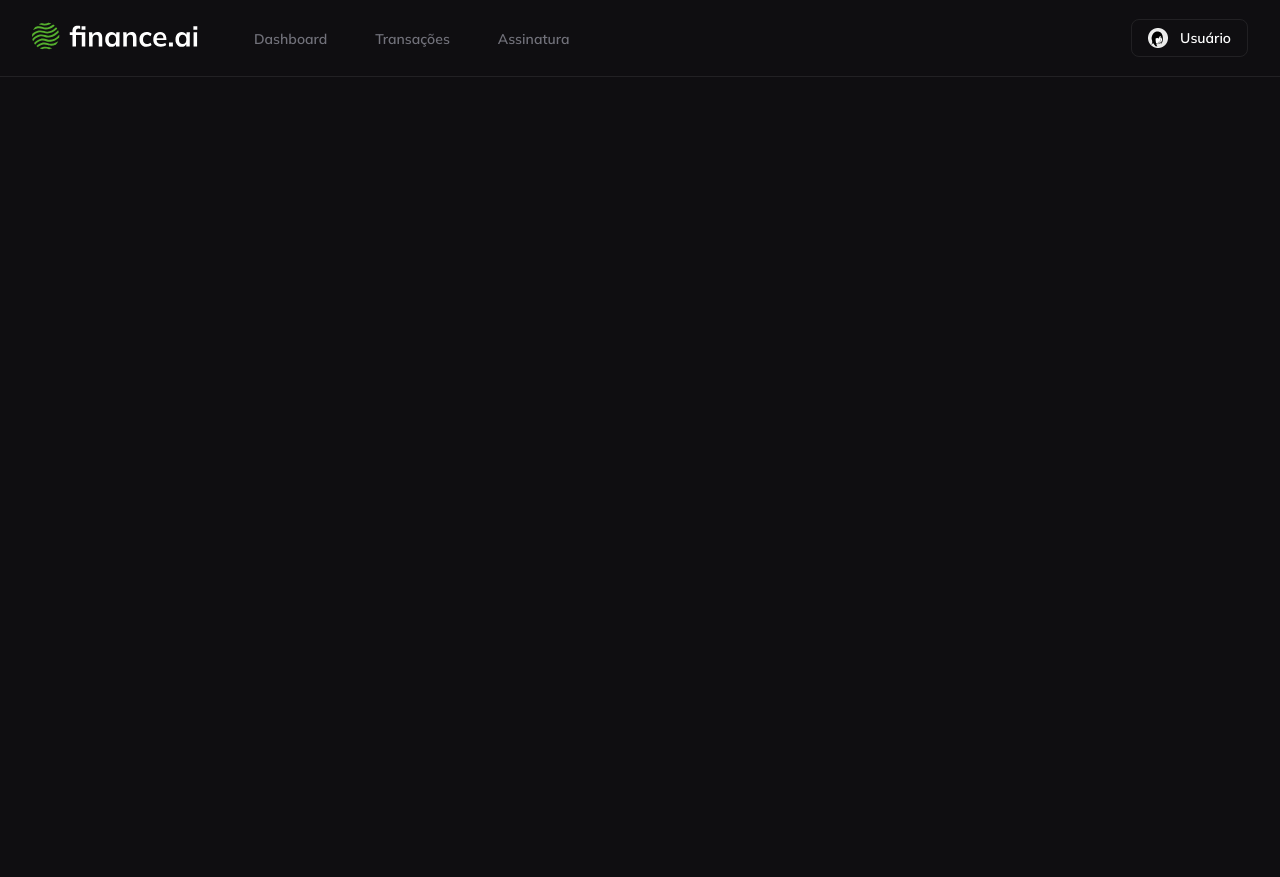
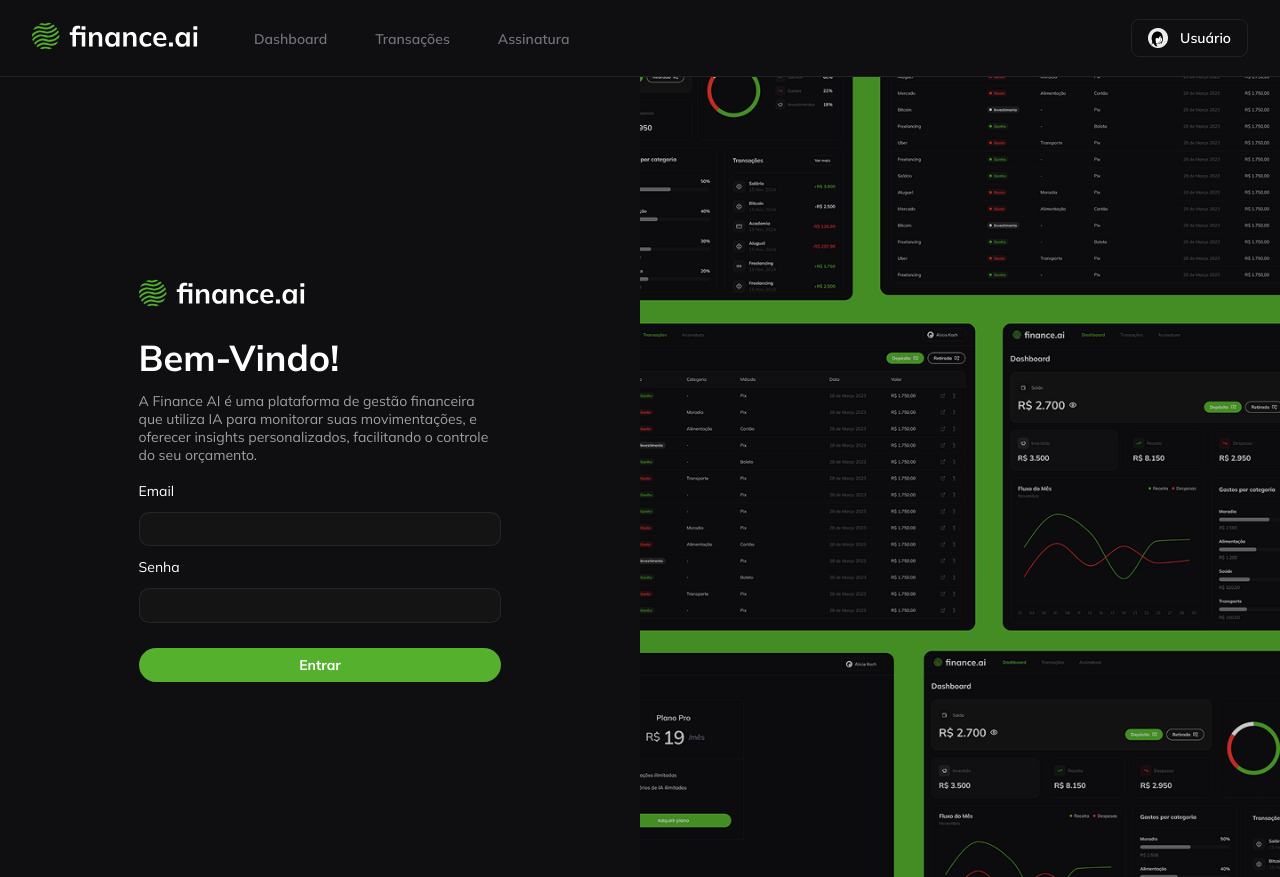
Before and after one commit to KauaCruzPereira/Finance.ai, a React (Vite) app: page /login in a window 1280 px wide. Before the commit the page ends 800 px from the top, so only its background shows below. Built offline with nearby package versions, Linux system fonts and the light colour scheme.

Commit message:
Added login page layout

```diff
--- a/src/App.jsx
+++ b/src/App.jsx
@@ -6,6 +6,7 @@ import {
   Route,
   Routes
 } from "react-router-dom";
+import { Login } from './pages/Login';
 
 
 
@@ -18,7 +19,9 @@ function App() {
 
         <Routes>
           <Route path="/" Component={HomePage} />
-          <Route path="/transactions" Component={() => (<h1>iauysdgasidgahjsdkas</h1>)} />
+          <Route path="/login" Component={Login} />
+          <Route path="/transactions" Component={() => (<h1>Página de Transações</h1>)} />
+          <Route path="/subscription" Component={() => (<h1>Página de Assinaturas</h1>)} />
         </Routes>
       </>
     </Router>
--- /dev/null
+++ b/src/pages/Login/index.css
@@ -0,0 +1,93 @@
+.loginPage{
+  display: flex;
+  height: 100vh;
+}
+
+.leftSide{
+  background-color: #0F0E11;
+  padding: 48px 32px;
+  display: flex;
+  flex-direction: column;
+  justify-content: center;
+  align-items: center;
+  flex: 1 0 0;
+  align-self: stretch ;
+  width: 50%;
+}
+
+.loginPageInterior{
+  display: flex;
+  width: 63%;
+  padding: 32px 0px;
+  flex-direction: column;
+  justify-content: center;
+  align-items: flex-start;
+  gap: 18px;
+}
+
+.welcomeMessage{
+  display: flex;
+  gap: 12px;
+  flex-direction: column;
+}
+
+.title{
+  color: white;
+  font-size: 18px;
+  font-weight: 700;
+  gap: 12px;
+}
+
+.text{
+  color: white;
+  opacity: 0.6;
+  font-size: 14px;
+  font-weight: 400;
+  line-height: normal;
+}
+
+.inputs{
+  display: flex;
+  border-radius: 10px;
+  border: 1px solid rgba(255, 255, 255, 0.08);
+  padding: 9px 17px;
+  background: #141414;
+  color: white;
+  font-size:14px;
+  font-family: "Mulish";
+  font-weight: 600;
+  height: 10%;
+}
+
+.inputsDiv{
+  display: flex;
+  flex-direction: column;
+  gap: 12px;
+  align-self: stretch;
+  color: white;
+  font-size: 14px;
+}
+
+.loginButtonDiv{
+  display: flex;
+  align-self: center;
+  width: 100%;
+
+}
+
+.loginButton{
+    background: #55B02E;
+    border-radius: 100px;
+    border: none;
+    padding: 8px 16px;
+    color: white;
+    font-family: "Mulish";
+    font-size: 14px;
+    font-weight: 700;
+    cursor: pointer;
+    width: 100%;
+}
+
+.loginButton:hover{
+    background: #55b02ebd;
+}
--- a/src/pages/Login/index.jsx
+++ b/src/pages/Login/index.jsx
@@ -0,0 +1,27 @@
+import './index.css'
+export function Login() {
+  return (
+    <div className='loginPage'>
+      <div className="leftSide">
+          <div className='loginPageInterior'>
+              <div className='financeAiLogo'><img src="images/Frame 82.svg" alt="FinanceAi logo" /></div>
+              <div className='welcomeMessage'>
+                <div className='title'><h1>Bem-Vindo!</h1></div>
+                <div className='text'><p>A Finance AI é uma plataforma de gestão financeira que utiliza IA para monitorar suas movimentações, e oferecer insights personalizados, facilitando o controle do seu orçamento.</p></div>
+              </div>
+              <div className='inputsDiv'>
+                <label htmlFor="email">Email</label>
+                <input type="email" name="email" id="email" className='inputs'/>
+                <label htmlFor="password">Senha</label>
+                <input type="password" name="password" id="pasword" className='inputs'/>
+              </div>
+              <div className='loginButtonDiv'><button type="button" className='loginButton'>Entrar</button></div>
+          </div>
+        </div>
+      <img src="images/loginBackground.png" alt="fundo" style={{
+        width: "50%",
+        objectFit: "cover"
+        }}/>
+    </div>
+  )
+}
```
Also changed, not shown: public/images/loginBackground.png (added).
